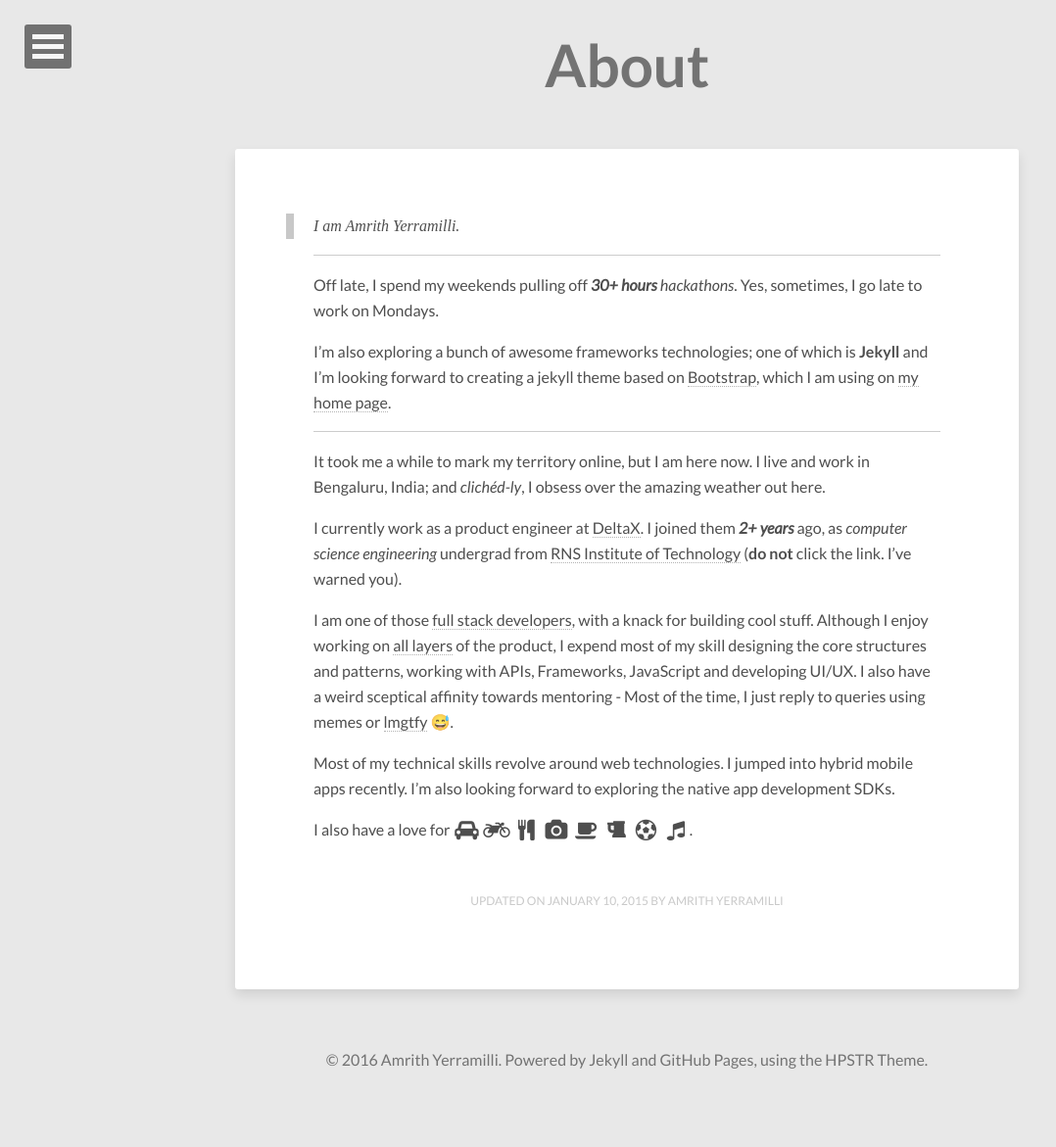
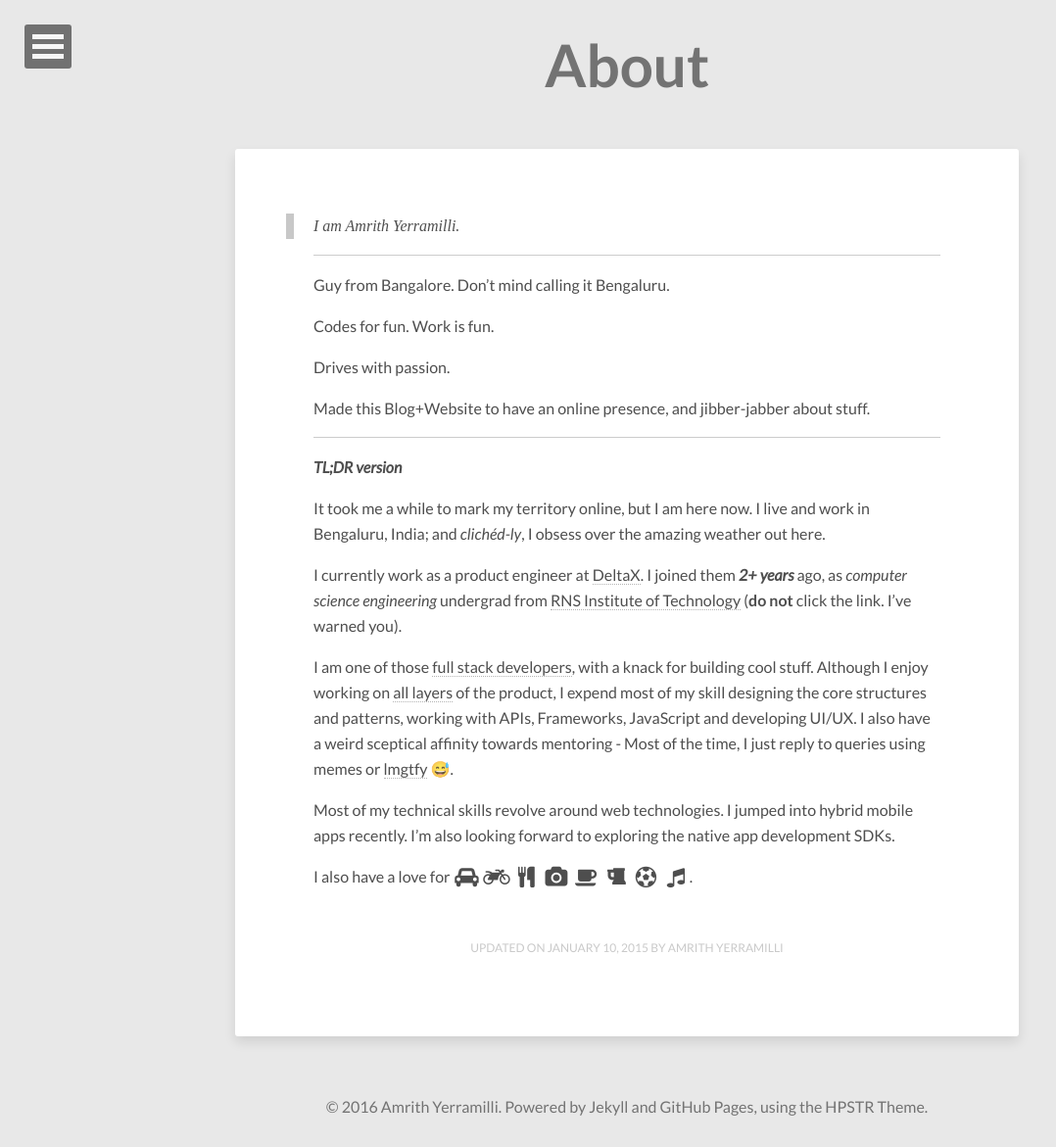
Before and after one commit to amrithyerramilli/amrithyerramilli.github.io, a Jekyll site: the page built from about/index.md, in a window 1280 px wide. Shown: the whole page at 98% size, without its empty margins (0-1078 px from the left). Built offline with Jekyll 4.4.1, drawn with Linux system fonts in a browser that asks for light colours; nearby versions of some CDN libraries; emoji names are drawn with the system emoji font; before the commit the page ends 1123 px from its top, so only the background shows below that.

Commit message:
updated about me, hello world

```diff
--- a/about/index.md
+++ b/about/index.md
@@ -15,11 +15,17 @@ comments : false
 
 - - -
 
-Off late, I spend my weekends pulling off  _**30+ hours** hackathons_. Yes, sometimes, I go late to work on Mondays.
+Guy from Bangalore. Don't mind calling it Bengaluru.
 
-I'm also exploring a bunch of awesome frameworks technologies; one of which is **[Jekyll](http://jekyllrb.com/)** and I'm looking forward to creating a jekyll theme based on [Bootstrap](http://getbootstrap.com/examples/cover/), which I am using on [my home page](/).
+Codes for fun. Work is fun.
+
+Drives with passion.
+
+Made this Blog+Website to have an online presence, and jibber-jabber about stuff.
 
 - - -
+
+_**TL;DR version**_
 
 It took me a while to mark my territory online, but I am here now.
 I live and work in Bengaluru, India; and _clichéd-ly_, I obsess over the amazing weather out here.
```
Also changed, not shown: _posts/2015-01-10-hello-world.md (+1 -2 lines).
